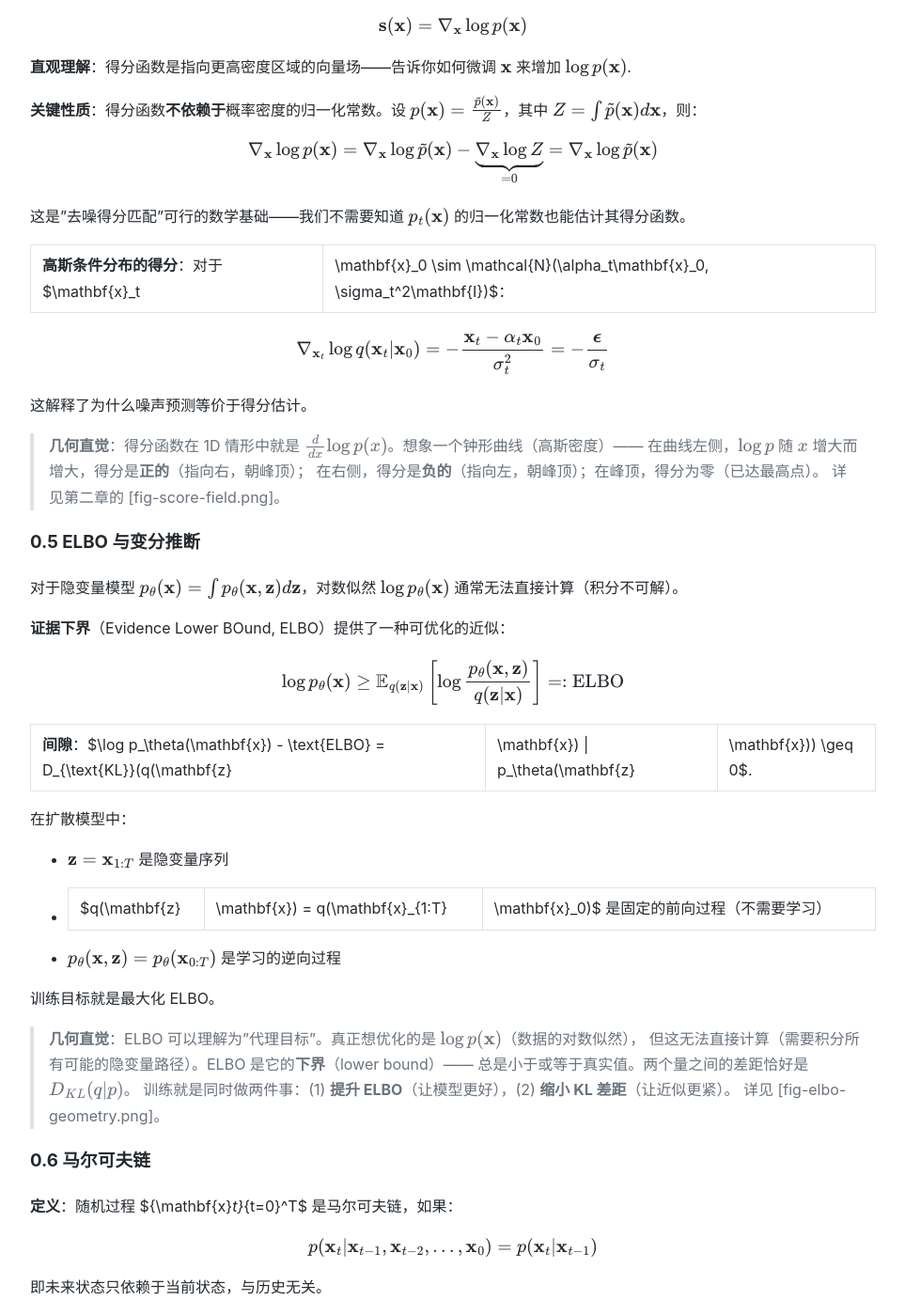
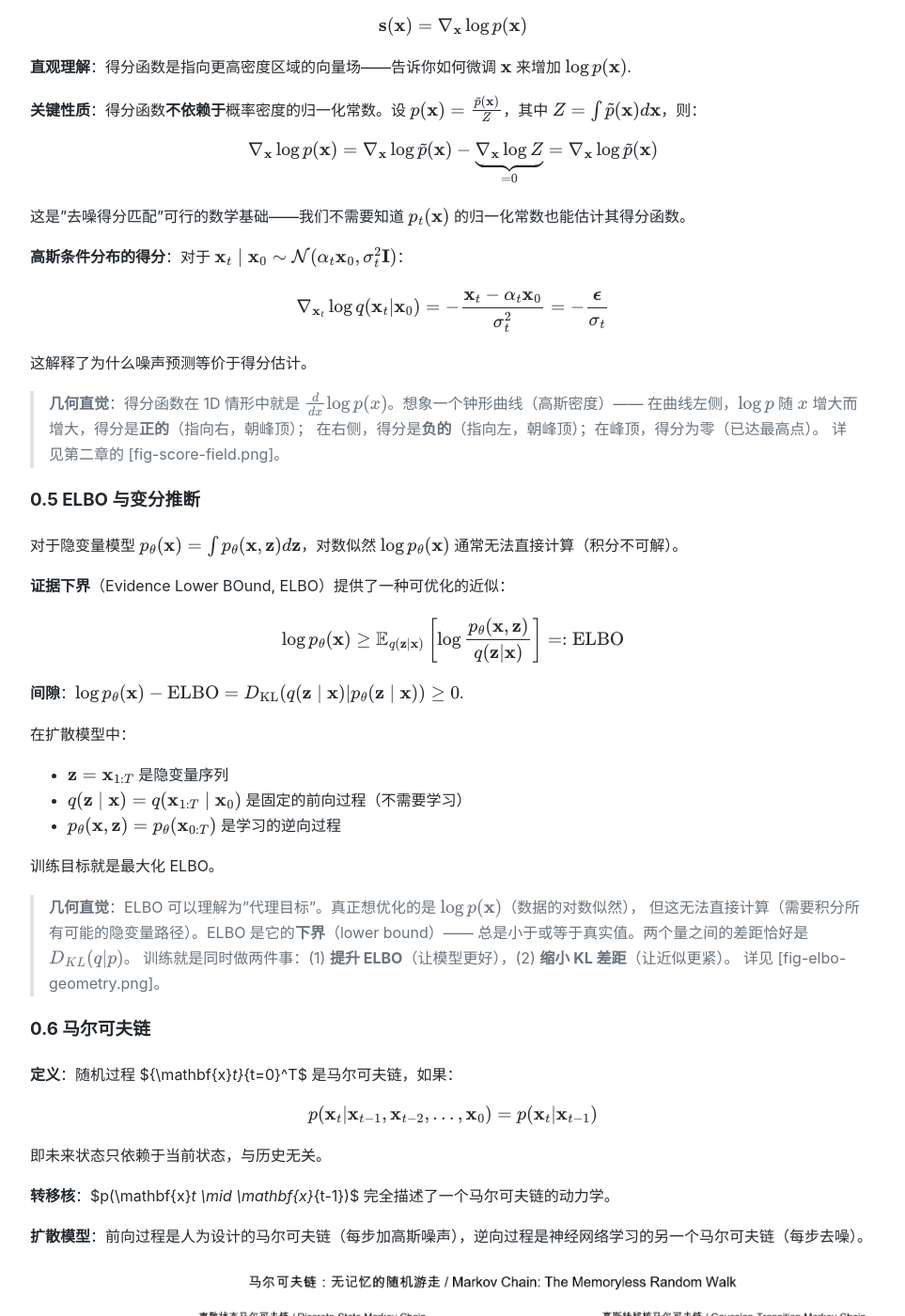
Before and after one commit to liuwwei3/liuwwei3.github.io, a Jekyll site: the page built from blogs/diffusion-math.md, in a window 1280 px wide and 1400 px high, scrolled down 4528 px. Shown: the whole window at 94% size, without its empty margins (158-1121 px from the left). Built offline with Jekyll 4.4.1, drawn with Linux system fonts in a browser that asks for light colours; some of the changed text lies outside the part shown.

Commit message:
Sync diffusion-math.md LaTeX formatting from source
Co-Authored-By: Claude Opus 4.7 <noreply@anthropic.com>

```diff
--- a/blogs/diffusion-math.md
+++ b/blogs/diffusion-math.md
@@ -4,6 +4,7 @@ title: Diffusion 模型的数学主线：从马尔可夫链到概率流
 ---
 # Diffusion 模型的数学主线：从马尔可夫链到概率流
 [← 回到首页](..)
+
 
 > 本文梳理 2015–2025 年间 34 篇 Diffusion 核心论文的数学框架，找到一条贯穿始终的数学主线。
 >
@@ -158,7 +159,7 @@ $$\nabla_{\mathbf{x}}\log p(\mathbf{x}) = \nabla_{\mathbf{x}}\log\tilde{p}(\math
 
 这是"去噪得分匹配"可行的数学基础——我们不需要知道 $p_t(\mathbf{x})$ 的归一化常数也能估计其得分函数。
 
-**高斯条件分布的得分**：对于 $\mathbf{x}_t|\mathbf{x}_0 \sim \mathcal{N}(\alpha_t\mathbf{x}_0, \sigma_t^2\mathbf{I})$：
+**高斯条件分布的得分**：对于 $\mathbf{x}_t\mid\mathbf{x}_0 \sim \mathcal{N}(\alpha_t\mathbf{x}_0, \sigma_t^2\mathbf{I})$：
 
 $$\nabla_{\mathbf{x}_t}\log q(\mathbf{x}_t|\mathbf{x}_0) = -\frac{\mathbf{x}_t - \alpha_t\mathbf{x}_0}{\sigma_t^2} = -\frac{\boldsymbol{\epsilon}}{\sigma_t}$$
 
@@ -177,11 +178,11 @@ $$\nabla_{\mathbf{x}_t}\log q(\mathbf{x}_t|\mathbf{x}_0) = -\frac{\mathbf{x}_t -
 
 $$\log p_\theta(\mathbf{x}) \geq \mathbb{E}_{q(\mathbf{z}|\mathbf{x})}\left[\log\frac{p_\theta(\mathbf{x},\mathbf{z})}{q(\mathbf{z}|\mathbf{x})}\right] =: \text{ELBO}$$
 
-**间隙**：$\log p_\theta(\mathbf{x}) - \text{ELBO} = D_{\text{KL}}(q(\mathbf{z}|\mathbf{x}) \| p_\theta(\mathbf{z}|\mathbf{x})) \geq 0$.
+**间隙**：$\log p_\theta(\mathbf{x}) - \text{ELBO} = D_{\text{KL}}(q(\mathbf{z}\mid\mathbf{x}) \| p_\theta(\mathbf{z}\mid\mathbf{x})) \geq 0$.
 
 在扩散模型中：
 - $\mathbf{z} = \mathbf{x}_{1:T}$ 是隐变量序列
-- $q(\mathbf{z}|\mathbf{x}) = q(\mathbf{x}_{1:T}|\mathbf{x}_0)$ 是固定的前向过程（不需要学习）
+- $q(\mathbf{z}\mid\mathbf{x}) = q(\mathbf{x}_{1:T}\mid\mathbf{x}_0)$ 是固定的前向过程（不需要学习）
 - $p_\theta(\mathbf{x},\mathbf{z}) = p_\theta(\mathbf{x}_{0:T})$ 是学习的逆向过程
 
 训练目标就是最大化 ELBO。
@@ -200,7 +201,7 @@ $$p(\mathbf{x}_t | \mathbf{x}_{t-1}, \mathbf{x}_{t-2}, \ldots, \mathbf{x}_0) = p
 
 即未来状态只依赖于当前状态，与历史无关。
 
-**转移核**：$p(\mathbf{x}_t | \mathbf{x}_{t-1})$ 完全描述了一个马尔可夫链的动力学。
+**转移核**：$p(\mathbf{x}_t \mid \mathbf{x}_{t-1})$ 完全描述了一个马尔可夫链的动力学。
 
 **扩散模型**：前向过程是人为设计的马尔可夫链（每步加高斯噪声），逆向过程是神经网络学习的另一个马尔可夫链（每步去噪）。
 
@@ -365,7 +366,7 @@ $$q(\mathbf{x}_t|\mathbf{x}_{t-1}) = \mathcal{N}\left(\mathbf{x}_t; \sqrt{1-\bet
 
 其中 $0 < \beta_1 < \cdots < \beta_T < 1$ 是噪声调度。
 
-**关键性质**：当 $\beta_t$ 足够小，逆向条件分布 $q(\mathbf{x}_{t-1}|\mathbf{x}_t)$ 也是高斯的（尽管显式形式需要 $\mathbf{x}_0$）——这来自 §0.1 中高斯条件分布的封闭性。
+**关键性质**：当 $\beta_t$ 足够小，逆向条件分布 $q(\mathbf{x}_{t-1}\mid\mathbf{x}_t)$ 也是高斯的（尽管显式形式需要 $\mathbf{x}_0$）——这来自 §0.1 中高斯条件分布的封闭性。
 
 定义一个参数化的**逆向马尔可夫链**：
 
@@ -421,7 +422,7 @@ $$\nabla_{\mathbf{x}_t}\log q(\mathbf{x}_t|\mathbf{x}_0) = -\frac{\boldsymbol{\e
 
 ### 2.1 打破马尔可夫锁链 (DDIM, Song et al., 2021)
 
-DDIM 的关键观察：**DDPM 的损失只依赖于边缘分布 $q(\mathbf{x}_t|\mathbf{x}_0)$，不依赖于联合分布的具体形式**。
+DDIM 的关键观察：**DDPM 的损失只依赖于边缘分布 $q(\mathbf{x}_t\mid\mathbf{x}_0)$，不依赖于联合分布的具体形式**。
 
 构建一族**非马尔可夫**前向过程，参数化为 $\sigma \in \mathbb{R}_{\geq 0}^T$：
 
@@ -538,7 +539,7 @@ $$\hat{\boldsymbol{\epsilon}}_\theta(\mathbf{x}_t, y) = \boldsymbol{\epsilon}_\t
 
 ### 4.2 Classifier-Free Guidance (Ho & Salimans, 2021)
 
-不显式需要 $p(y|\mathbf{x})$。训练时以概率 $p_{\text{uncond}}$ 丢弃条件：
+不显式需要 $p(y\mid\mathbf{x})$。训练时以概率 $p_{\text{uncond}}$ 丢弃条件：
 
 $$\tilde{\boldsymbol{\epsilon}}_\theta(\mathbf{x}, c) = (1+w)\boldsymbol{\epsilon}_\theta(\mathbf{x}, c) - w\,\boldsymbol{\epsilon}_\theta(\mathbf{x}, \varnothing)$$
 
```
Also changed, not shown: other parts of blogs/diffusion-math.md (+2 -2 lines).
